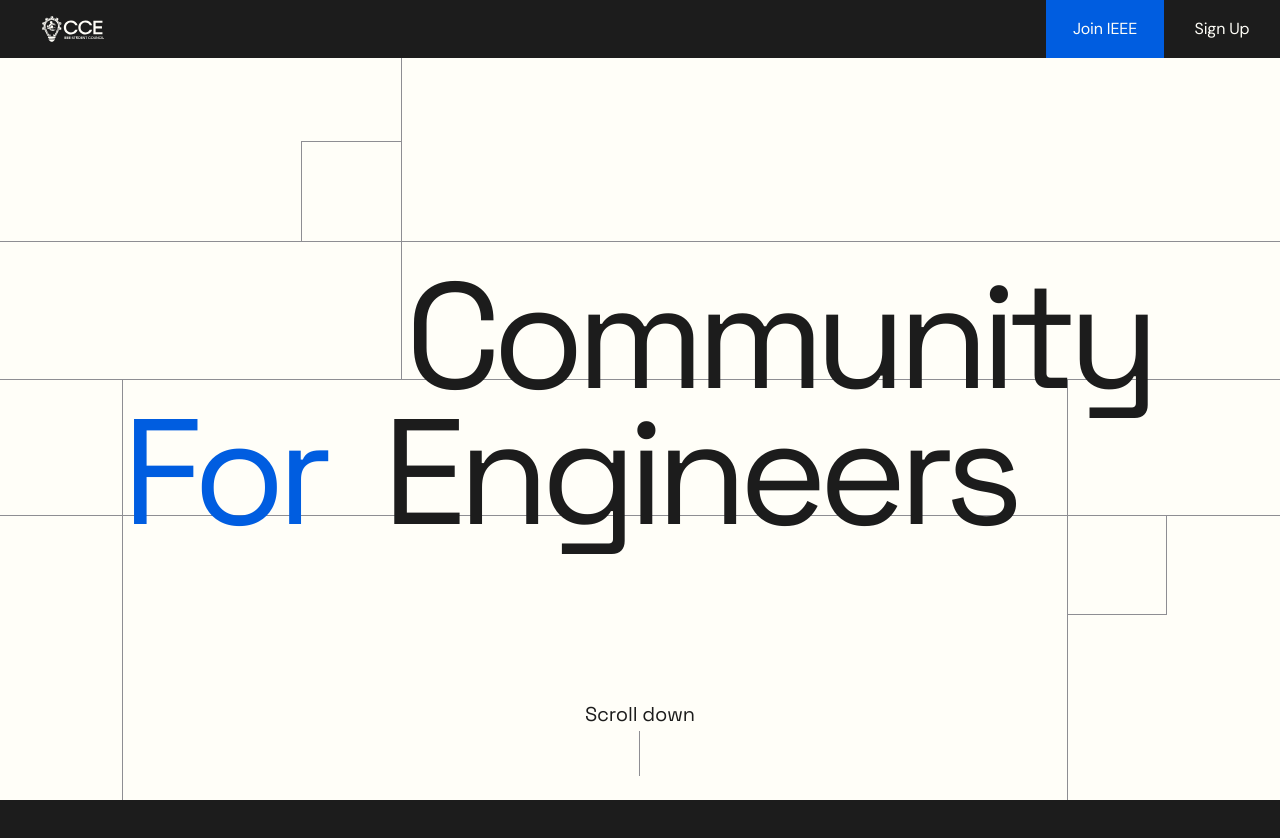
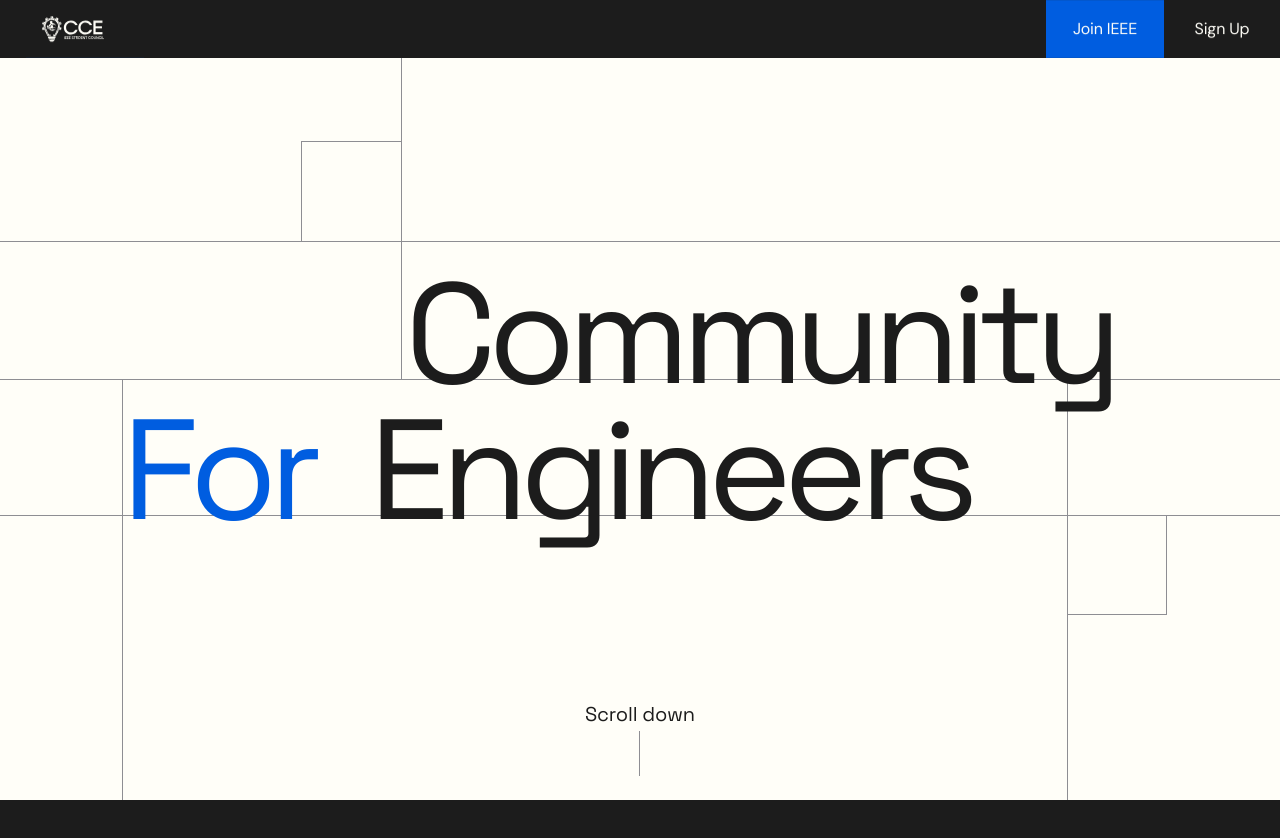
Before and after one commit to ashmyth/new-ieee, a React (Vite) app: page / in a window 1280 px wide. Shown: the top 838 px of the page. Built offline with nearby package versions, Linux system fonts and the light colour scheme.

Commit message:
style: decrease hero headline font size by 5%

```diff
--- a/src/components/Hero.tsx
+++ b/src/components/Hero.tsx
@@ -148,7 +148,7 @@ export const Hero: React.FC = () => {
           className="contents"
         >
           <div
-            className="absolute z-20 flex items-center h-[53px]"
+            className="absolute z-20 flex items-center h-[50px]"
             style={{
               left: 'calc(clamp(50px, 21.1vw, 83px) + 1px)',
               top: '366px',
@@ -158,7 +158,7 @@ export const Hero: React.FC = () => {
               className="font-normal text-text-primary m-0 select-none whitespace-nowrap leading-none tracking-[-0.06em]"
               style={{
                 fontFamily: TOKENS.fonts.display,
-                fontSize: 'clamp(38px, 14vw, 55px)',
+                fontSize: 'clamp(36px, 13.3vw, 52px)',
               }}
             >
               Community
@@ -166,7 +166,7 @@ export const Hero: React.FC = () => {
           </div>
 
           <div
-            className="absolute z-20 flex items-center h-[51px] gap-[18px]"
+            className="absolute z-20 flex items-center h-[48px] gap-[17px]"
             style={{
               left: '8px',
               top: '419px',
@@ -176,7 +176,7 @@ export const Hero: React.FC = () => {
               className="font-normal text-brand-blue m-0 select-none whitespace-nowrap leading-none tracking-[-0.06em]"
               style={{
                 fontFamily: TOKENS.fonts.display,
-                fontSize: 'clamp(38px, 14vw, 55px)',
+                fontSize: 'clamp(36px, 13.3vw, 52px)',
               }}
             >
               For
@@ -185,7 +185,7 @@ export const Hero: React.FC = () => {
               className="font-normal text-text-primary m-0 select-none whitespace-nowrap leading-none tracking-[-0.06em]"
               style={{
                 fontFamily: TOKENS.fonts.display,
-                fontSize: 'clamp(38px, 14vw, 55px)',
+                fontSize: 'clamp(36px, 13.3vw, 52px)',
               }}
             >
               Engineers
@@ -293,17 +293,17 @@ export const Hero: React.FC = () => {
         <h1 aria-label="Community For Engineers" className="contents">
           {/* Row 1: "Community" */}
           <div
-            className="absolute z-20 flex items-center h-[139px]"
+            className="absolute z-20 flex items-center h-[132px]"
             style={{
               left: 'calc(50% - 235px)',
-              top: 'calc(50% - 134px)'
+              top: 'calc(50% - 132px)'
             }}
           >
             <span
               className="font-normal text-text-primary m-0 select-none whitespace-nowrap leading-none tracking-[-0.06em]"
               style={{
                 fontFamily: TOKENS.fonts.display,
-                fontSize: '150px',
+                fontSize: '142.5px',
               }}
             >
               Community
@@ -312,17 +312,17 @@ export const Hero: React.FC = () => {
 
           {/* Row 2: "For Engineers" */}
           <div
-            className="absolute z-20 flex items-center h-[136px] gap-[58px]"
+            className="absolute z-20 flex items-center h-[129px] gap-[55px]"
             style={{
               left: 'calc(50% - 518px)',
-              top: 'calc(50% + 4px)'
+              top: 'calc(50% + 6px)'
             }}
           >
             <span
               className="font-normal text-brand-blue m-0 select-none whitespace-nowrap leading-none tracking-[-0.06em]"
               style={{
                 fontFamily: TOKENS.fonts.display,
-                fontSize: '150px',
+                fontSize: '142.5px',
               }}
             >
               For
@@ -331,7 +331,7 @@ export const Hero: React.FC = () => {
               className="font-normal text-text-primary m-0 select-none whitespace-nowrap leading-none tracking-[-0.06em]"
               style={{
                 fontFamily: TOKENS.fonts.display,
-                fontSize: '150px',
+                fontSize: '142.5px',
               }}
             >
               Engineers
```
